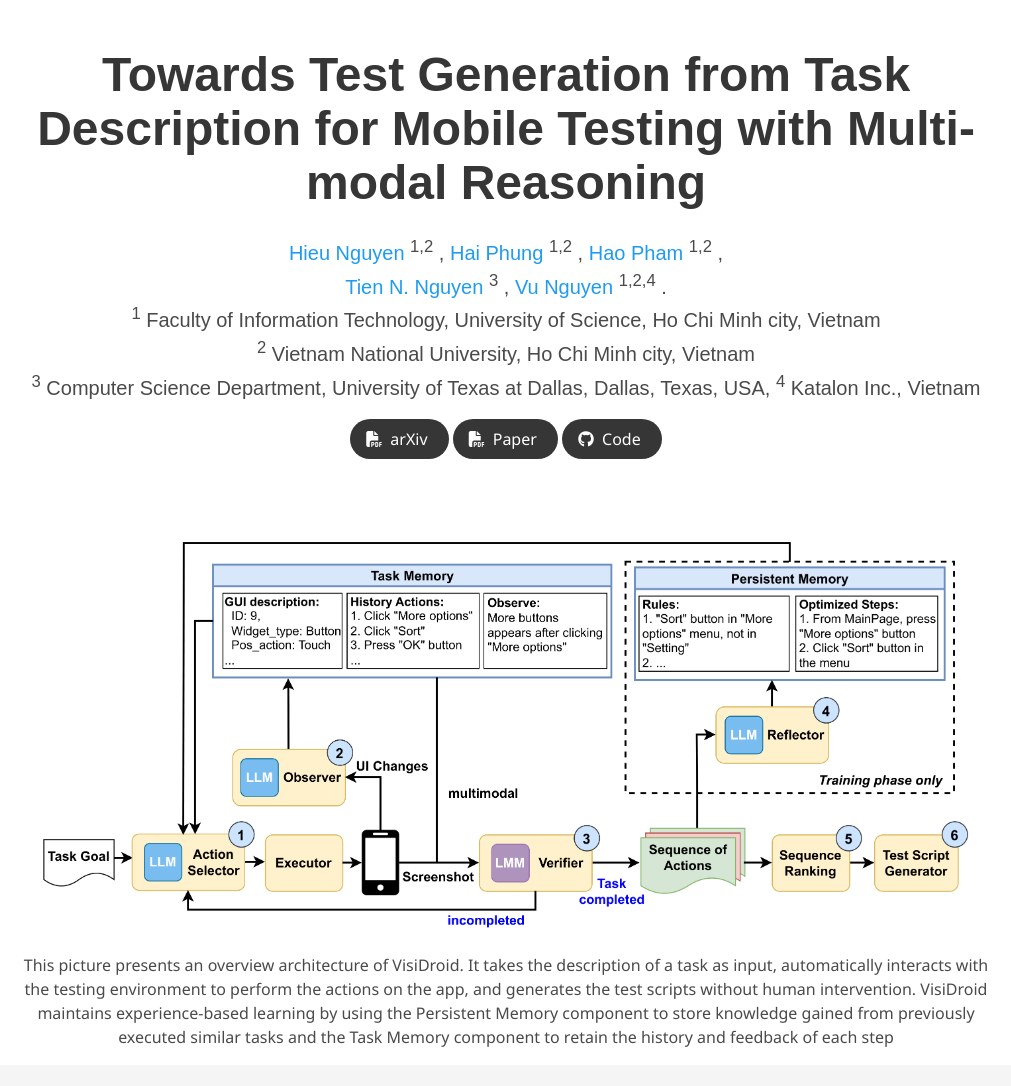
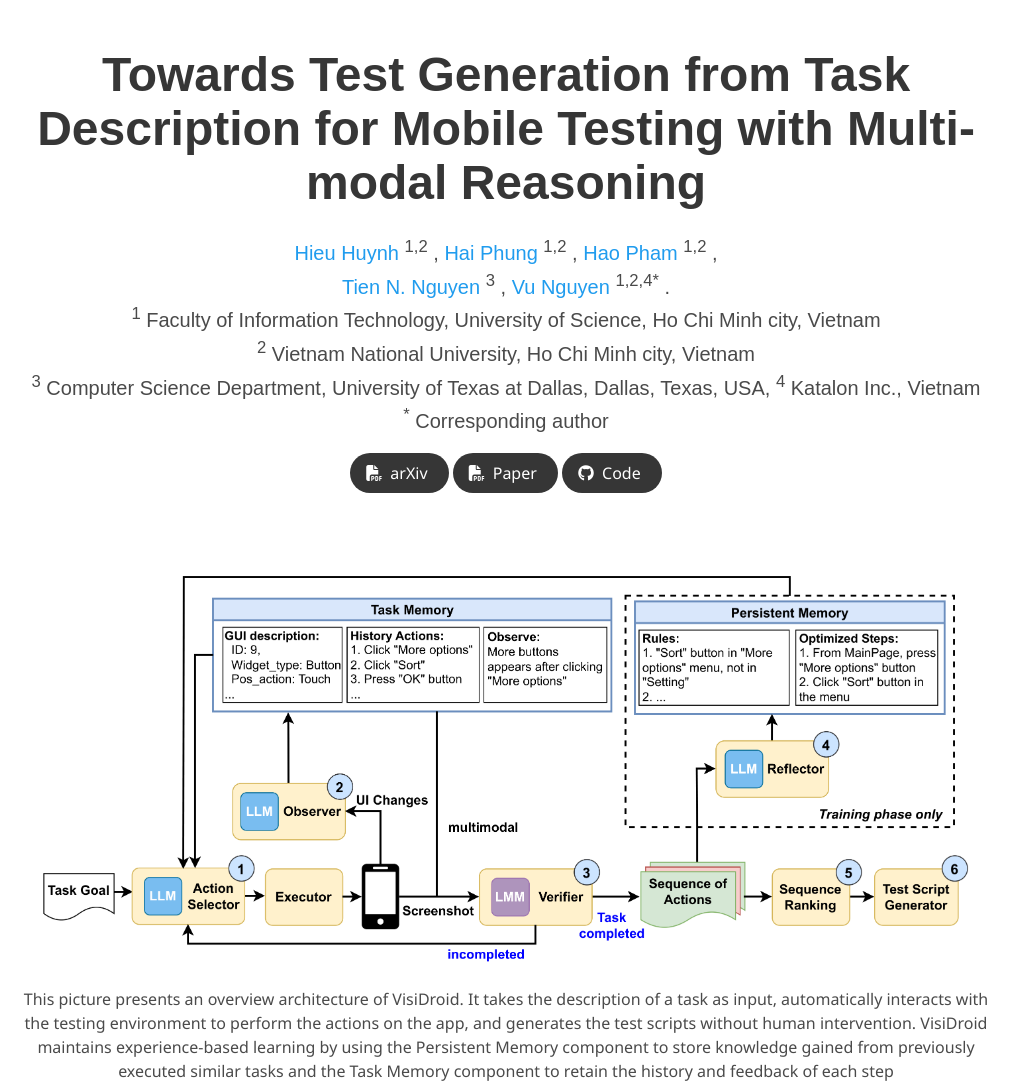
Before and after one commit to haiphung1501/visidroid-web, a plain HTML site: page index.html in a window 1280 px wide. Shown: the top 1086 px of the page, without its empty margins (134-1145 px from the left). Drawn offline with nearby package versions, Linux system fonts and the light colour scheme; some icons are missing; a web font is replaced by a local one.

Commit message:
visidroid init

```diff
--- a/index.html
+++ b/index.html
@@ -37,7 +37,7 @@ Testing with Multi-modal Reasoning." />
                         </h1>
                         <div class="is-size-5 publication-authors">
                             <span class="author-block">
-                                <a href="https://scholar.google.com/citations?user=Erc1mJ8AAAAJ&hl=en">Hieu Nguyen</a>
+                                <a href="https://scholar.google.com/citations?user=Erc1mJ8AAAAJ&hl=en">Hieu Huynh</a>
                                 <sup>1,2</sup>
                                 ,
                             </span>
@@ -63,7 +63,7 @@ Testing with Multi-modal Reasoning." />
                             </span>
                             <span class="author-block">
                                 <a href="https://nguyenvvu.net/">Vu Nguyen</a>
-                                <sup>1,2,4</sup>
+                                <sup>1,2,4*</sup>
                                 .
                             </span>
                         </div>
@@ -84,7 +84,11 @@ Testing with Multi-modal Reasoning." />
                                 <sup>4</sup>
                                 Katalon Inc., Vietnam
                             </span>
+                            <span class="author-block">
+                                <sup>*</sup> Corresponding author
+                            </span>
                             <br />
+
                         </div>
                         <div class="column has-text-centered">
                             <div class="publication-links">
@@ -242,7 +246,7 @@ Testing with Multi-modal Reasoning." />
             <code>
 @article{huynh2025visidroid,
   title={Towards Test Generation from Task Description for Mobile Testing with Multi-modal Reasoning},
-  author={Cao, Duy and Nguyen, Phu and Le, Vy and Nguyen, Tien N and Nguyen, Vu},
+  author={Huynh, Hieu and Phung, Hai and Pham, Hao and Nguyen, Tien N and Nguyen, Vu},
   journal={arXiv preprint arXiv:2504.15917},
   url={https://www.arxiv.org/abs/2504.15917},
   year={2025}
```
